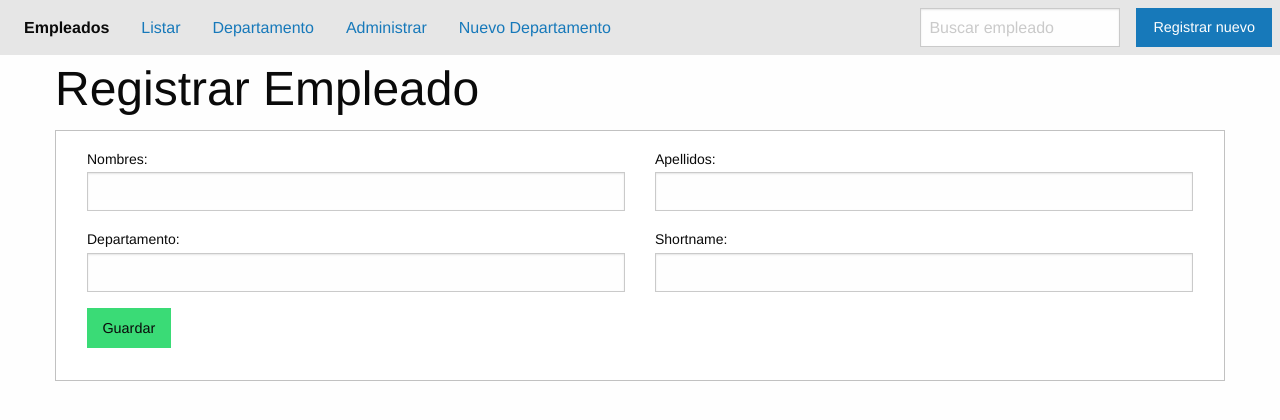
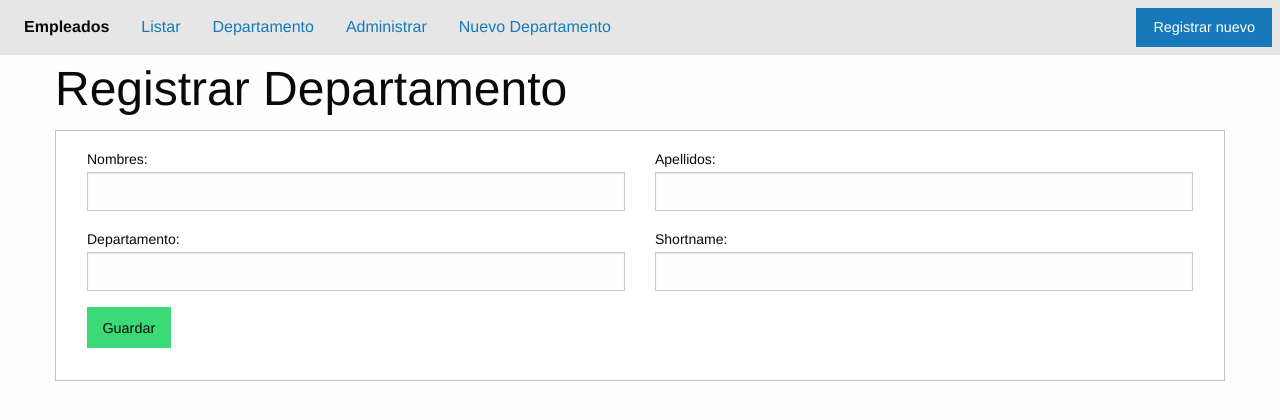
Before and after one commit to Juan0705/empleado, a Django app: page /new-departamento/ in a window 1280 px wide. Shown: the top 420 px of the page. Run offline with Django 3.2, Linux system fonts and the light colour scheme; parts of the project's set-up code (start-up, migrations or seed data) failed here and were passed over; some libraries are stand-ins or nearby versions.

Commit message:
cambios en template

```diff
--- a/templates/departamento/new_departamento.html
+++ b/templates/departamento/new_departamento.html
@@ -11,7 +11,7 @@ Registrar Departamento
 
 <div class="grid-container">
     <div class="grid-x">
-        <h1 class="cell">Registrar Empleado</h1>
+        <h1 class="cell">Registrar Departamento</h1>
         <form class="cell callout grid-x grid-margin-x" method="POST" enctype="multipart/form-data"> {% csrf_token %}
 
             <div class="medium-6 cell">
--- a/templates/includes/header.html
+++ b/templates/includes/header.html
@@ -15,7 +15,7 @@
   </div>
   <div class="top-bar-right">
     <ul class="menu">
-      <li><input type="search" placeholder="Buscar empleado"></li>
+      <!-- <li><input type="search" placeholder="Buscar empleado"></li> -->
       <li><a href="{% url 'persona_app:empleado_add' %}" class="button">Registrar nuevo</a></li>
     </ul>
   </div>
```
